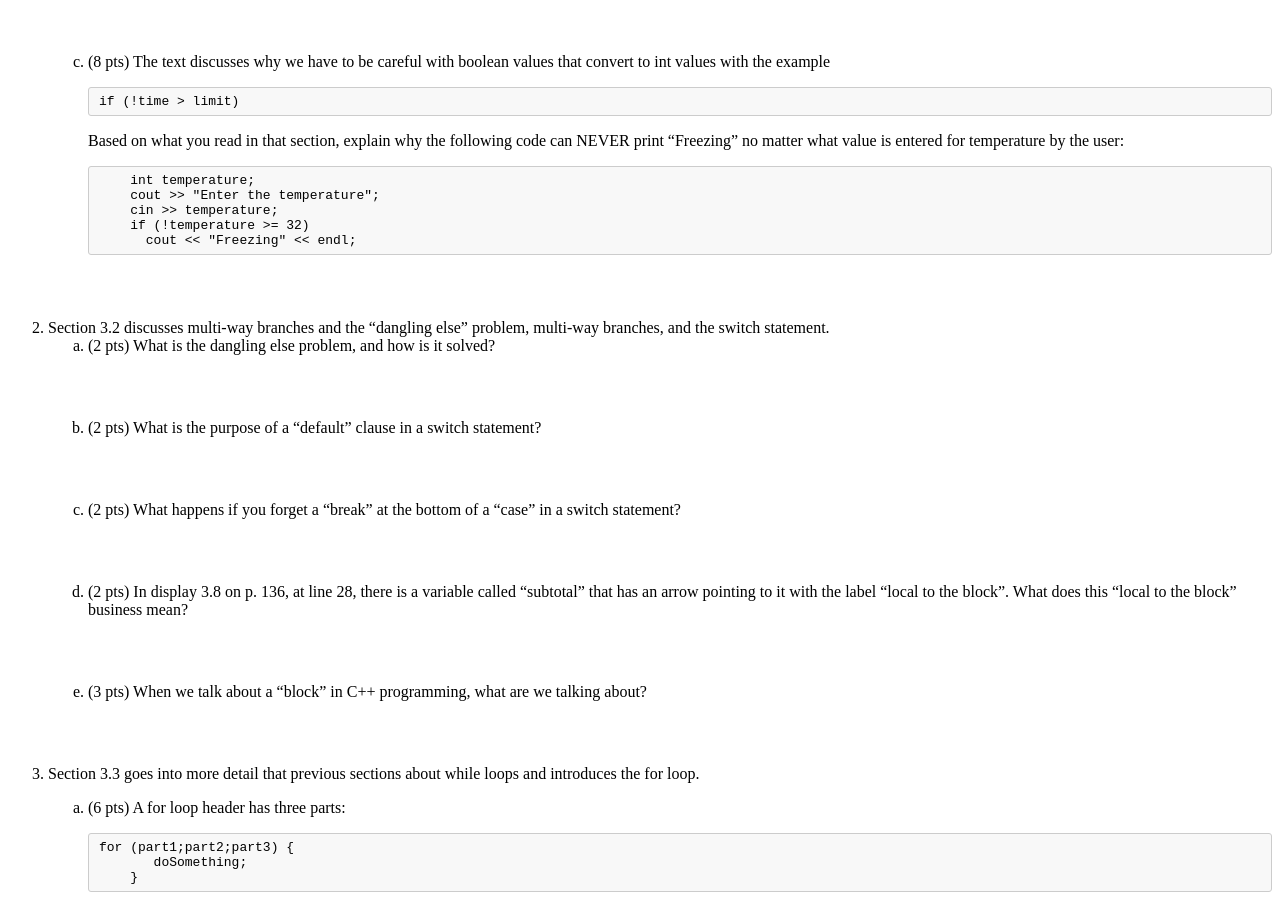
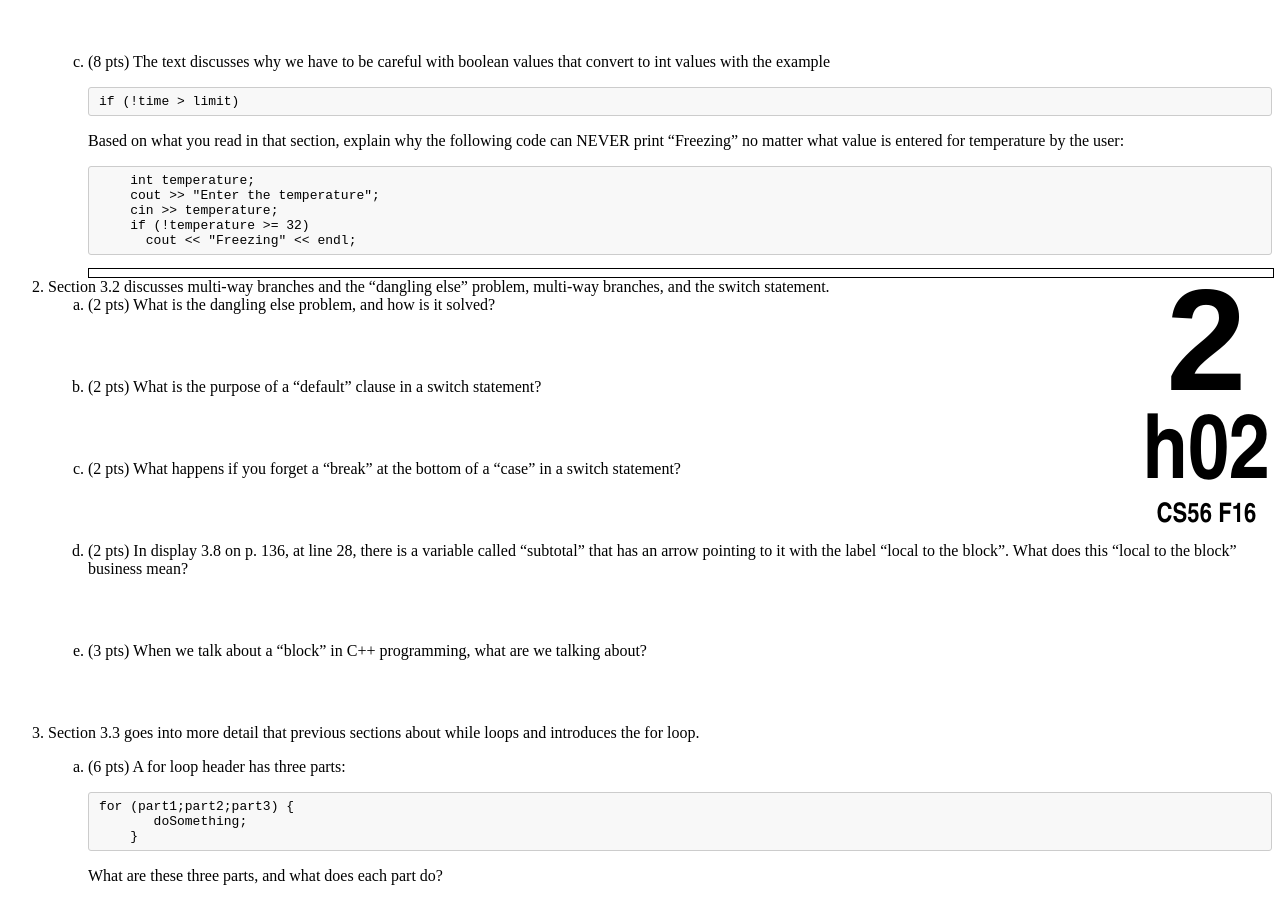
Before and after one commit to ucsb-cs16-s16/https-ucsb-cs16-s17.github.io, a Jekyll site: the page built from _hwk/h02.md, in a window 1280 px wide and 900 px high, scrolled down 935 px. Built offline with Jekyll 4.4.1, drawn with Linux system fonts in a browser that asks for light colours.

Commit message:
Update h02.md

````diff
--- a/_hwk/h02.md
+++ b/_hwk/h02.md
@@ -39,7 +39,7 @@ sides.
             if (!temperature >= 32)
               cout << "Freezing" << endl;
         ```
-        <div style="margin-bottom:4em"></div>
+        <div class="pagebreak"></div>
 
 3.  Section 3.2 discusses multi-way branches and the "dangling else"
     problem, multi-way branches, and the switch statement.
````
